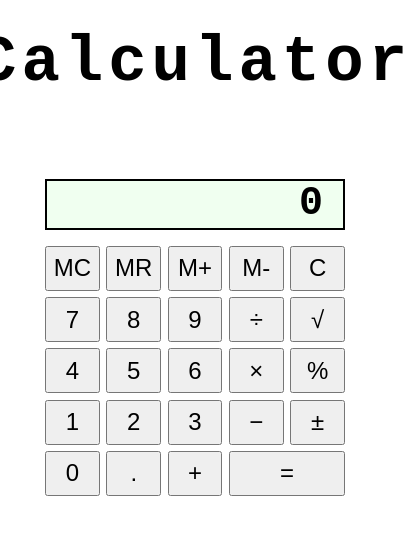
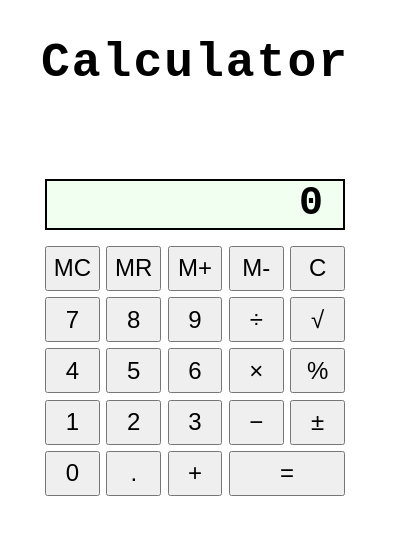
Before and after one commit to diazd01/calculator, a plain HTML site: page index.html in a window 390 px wide. Shown: the whole page, 412 px wide, since content can reach past the window. Drawn offline with Linux system fonts and the light colour scheme.

Commit message:
Update styles.css

```diff
--- a/styles.css
+++ b/styles.css
@@ -84,3 +84,17 @@ button {
 button:hover {
     background-color: #F0FFF0;
 }
+
+@media screen and (max-width:768px) {
+
+    .header h1 {
+        font-size: 3rem;
+        letter-spacing: 2px;
+    }
+
+    html,
+    body {
+        max-width: 100%;
+        overflow-x: hidden;
+    }
+}
```
